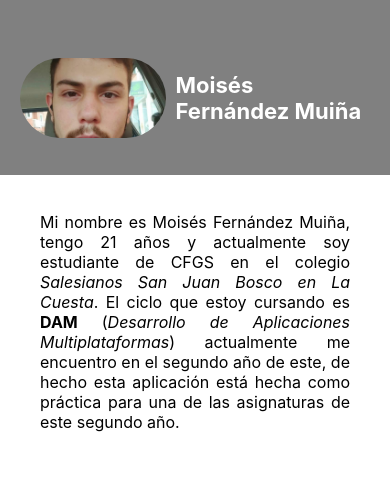
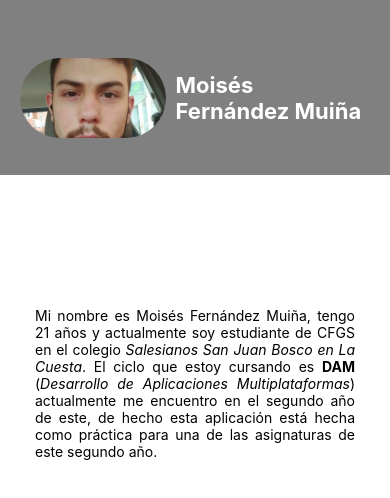
Before and after one commit to mochyfm/01-PersonalCard, a React Native app: screen / in a window 390 px wide. Shown: the top 498 px of the page. Built offline with nearby package versions, Linux system fonts and the light colour scheme.

Commit message:
Update: Updated the DescriptionBody component
Made a change on the font size and display of the text inside of the
DescriptionBody component, now should look more in the center of the
screen and smaller.

```diff
--- a/App.js
+++ b/App.js
@@ -24,10 +24,10 @@ const styles = StyleSheet.create({
     flex: 1,
   },
   nameBanner: {
-    flex: 2
+    flex: 1
   },
   DescriptionBody: {
-    flex: 3
+    flex: 1
   },
   QrCodeFooter: {
     flex: 2
--- a/Components/DescriptionBody/DescriptionBody.js
+++ b/Components/DescriptionBody/DescriptionBody.js
@@ -16,15 +16,14 @@ export default DescriptionBody;
 
 const styles = StyleSheet.create({
     descriptionBody: {
-        flex: 1,
+        flex: 2,
         justifyContent: 'center',
         alignItems: 'center',
-        marginLeft: 40,
-        marginRight: 40
+        margin: 35
     },
     descriptionText: {
         textAlign: 'justify',
-        fontSize: 16
+        fontSize: 14
     },
     italicText: {
         fontStyle: 'italic'
```
